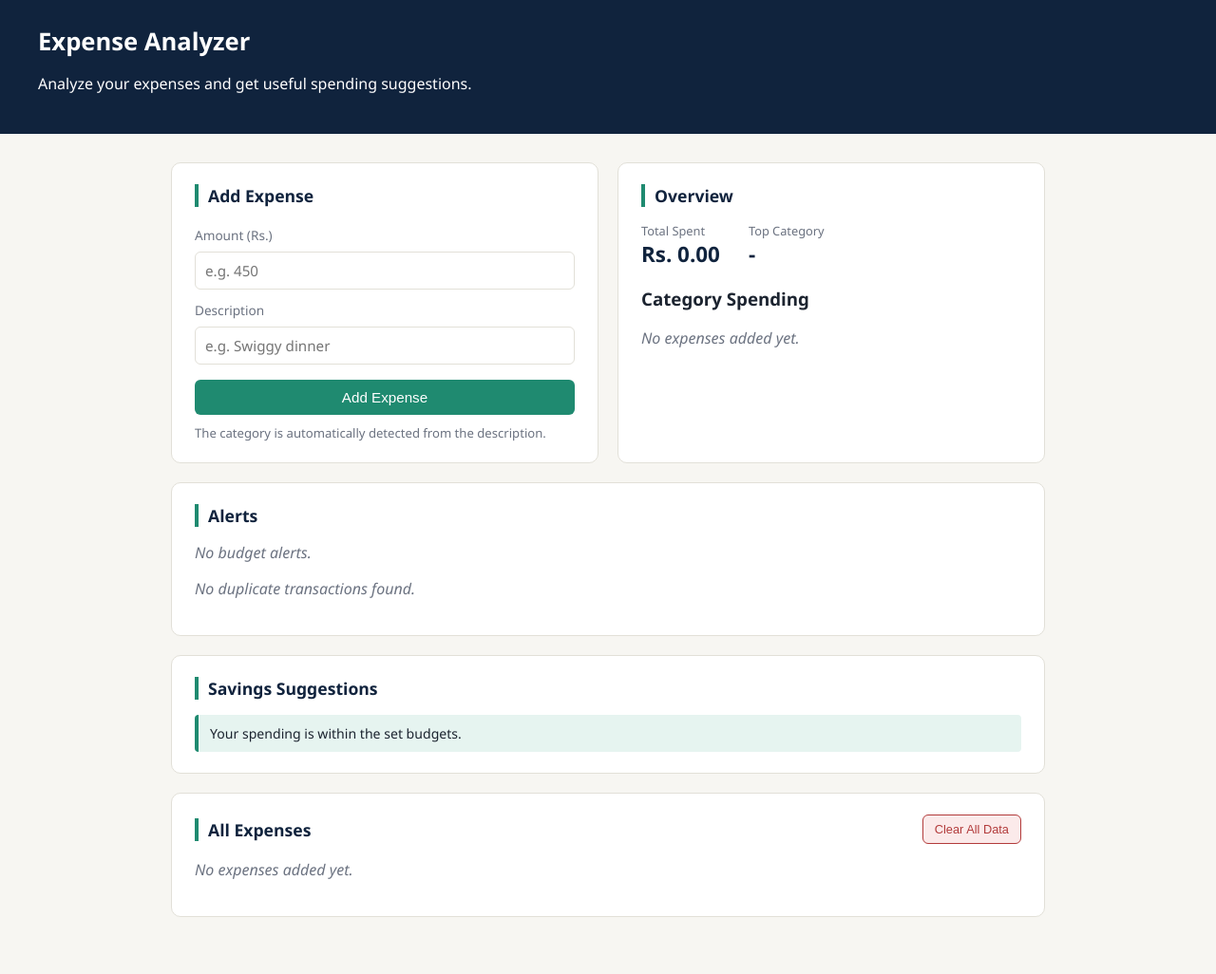
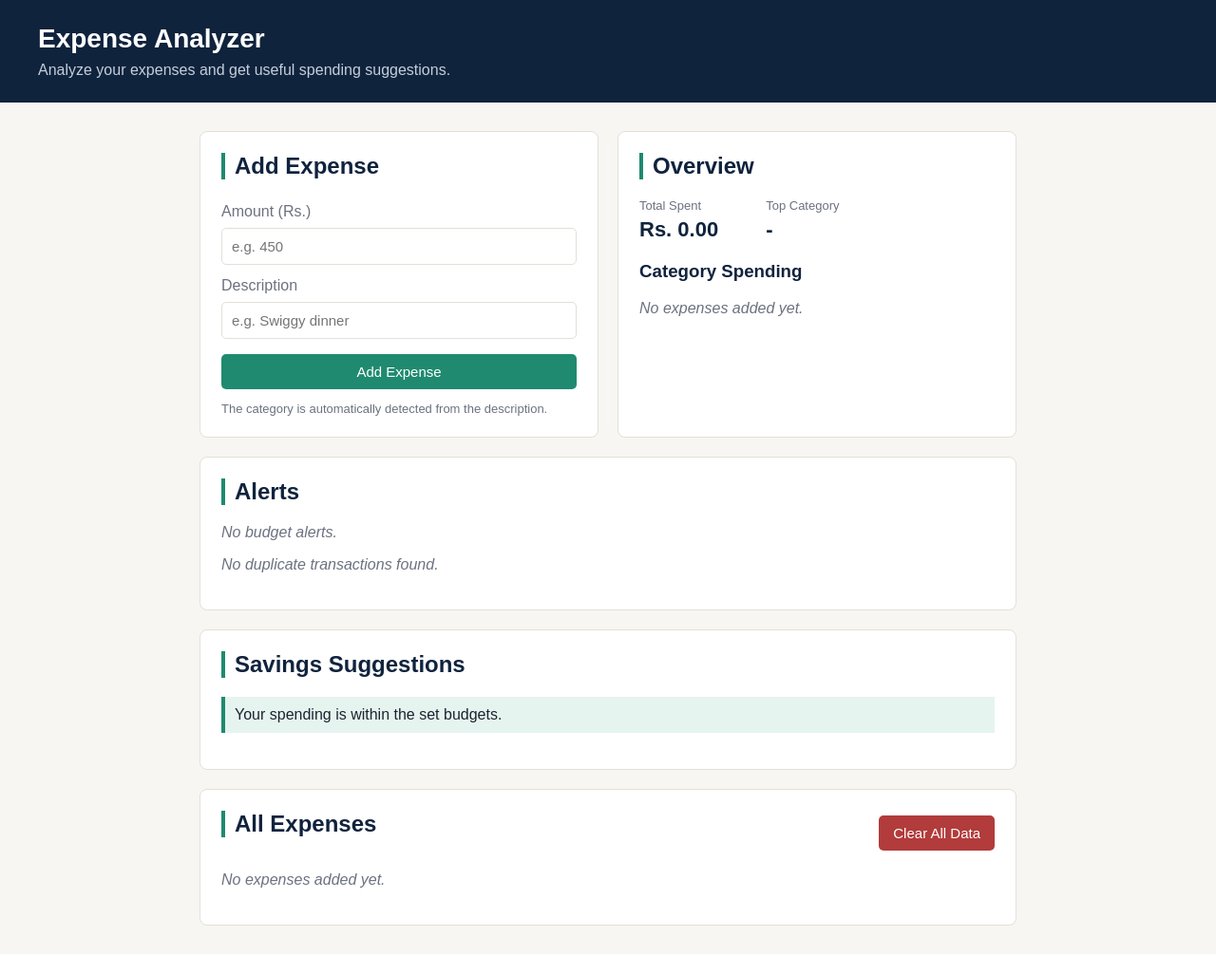
Before and after one commit to AkshatzOG/expense-analyzer, a Flask app: page / in a window 1280 px wide. Shown: the whole page at 95% size. After the commit the page ends 1005 px from the top, so only its background shows below. Run offline with Flask 3, Linux system fonts and the light colour scheme.

Commit message:
Refactor CSS for improved styling and layout
Updated CSS variables, adjusted layout styles, and modified element padding and margins for improved design consistency.

```diff
--- a/static/style.css
+++ b/static/style.css
@@ -11,94 +11,75 @@
     --danger-light: #fbeaea;
 }
 
+
 * {
     box-sizing: border-box;
 }
 
+
 body {
     margin: 0;
-  font-family: 'Segoe UI', system-ui, -apple-system, sans-serif;
+    font-family: Arial, sans-serif;
     background: var(--paper);
     color: var(--text);
 }
 
+
 .topbar {
     background: var(--navy);
     color: white;
-  padding: 26px 40px;
+    padding: 25px 40px;
 }
+
 
 .topbar h1 {
     margin: 0;
-  font-size: 1.6rem;
+    font-size: 28px;
 }
 
-.topbar .tagline {
-  margin: 6px 0 0;
-  color: #b7c4d6;
-  font-size: 0.9rem;
+
+.topbar p {
+    margin: 8px 0 0;
+    color: #c5cfdb;
 }
 
+
 .layout {
-  max-width: 960px;
-  margin: 0 auto;
-  padding: 30px 20px 60px;
+    max-width: 900px;
+    margin: auto;
+    padding: 30px 20px;
     display: grid;
     grid-template-columns: 1fr 1fr;
     gap: 20px;
 }
 
-.card.wide {
-  grid-column: 1 / -1;
-}
-
-@media (max-width: 720px) {
-  .layout {
-    grid-template-columns: 1fr;
-  }
-}
 
 .card {
     background: var(--card);
     border: 1px solid var(--border);
-  border-radius: 10px;
-  padding: 22px 24px;
+    border-radius: 8px;
+    padding: 22px;
 }
 
+
+.wide {
+    grid-column: 1 / -1;
+}
+
+
 .card h2 {
-  margin: 0 0 16px;
-  font-size: 1.1rem;
+    margin-top: 0;
     color: var(--navy);
     border-left: 4px solid var(--teal);
     padding-left: 10px;
 }
 
-.card-header-row {
-  display: flex;
-  justify-content: space-between;
-  align-items: center;
-  margin-bottom: 16px;
+
+.card h3 {
+    color: var(--navy);
+    margin-top: 20px;
 }
 
-.card-header-row h2 {
-  margin: 0;
-}
-
-.danger-btn {
-  margin-top: 0;
-  padding: 7px 12px;
-  background: var(--danger-light);
-  color: var(--danger);
-  border: 1px solid var(--danger);
-  border-radius: 6px;
-  font-size: 0.8rem;
-  cursor: pointer;
-}
-
-.danger-btn:hover {
-  background: var(--danger);
-  color: white;
-}
 
 form {
     display: flex;
@@ -106,174 +87,185 @@ form {
     gap: 8px;
 }
 
+
 label {
-  font-size: 0.85rem;
     color: var(--text-muted);
-  margin-top: 4px;
+    margin-top: 5px;
 }
 
+
 input {
-  padding: 9px 10px;
+    padding: 10px;
     border: 1px solid var(--border);
-  border-radius: 6px;
-  font-size: 0.95rem;
-  font-family: inherit;
+    border-radius: 5px;
+    font-size: 15px;
 }
+
 
 input:focus {
     outline: 2px solid var(--teal);
-  outline-offset: 1px;
 }
+
 
 button {
     margin-top: 8px;
-  padding: 10px 16px;
+    padding: 10px 15px;
     background: var(--teal);
     color: white;
     border: none;
-  border-radius: 6px;
-  font-size: 0.95rem;
+    border-radius: 5px;
     cursor: pointer;
+    font-size: 15px;
 }
+
 
 button:hover {
     background: #187560;
 }
 
-.banner {
-  background: var(--teal-light);
-  color: var(--teal);
-  padding: 8px 12px;
-  border-radius: 6px;
-  font-size: 0.9rem;
-  margin: 0 0 6px;
+
+.hint {
+    color: var(--text-muted);
+    font-size: 13px;
+    margin-bottom: 0;
 }
 
-.hint {
-  font-size: 0.82rem;
-  color: var(--text-muted);
-  margin: 10px 0 0;
-}
-
-.analyze-link, .back-link {
-  display: inline-block;
-  margin-top: 16px;
-  color: var(--teal);
-  text-decoration: none;
-  font-weight: 600;
-  font-size: 0.9rem;
-}
-
-.analyze-link:hover, .back-link:hover {
-  text-decoration: underline;
-}
-
-table {
-  width: 100%;
-  border-collapse: collapse;
-  font-size: 0.9rem;
-}
-
-th, td {
-  text-align: left;
-  padding: 9px 8px;
-  border-bottom: 1px solid var(--border);
-}
-
-th {
-  color: var(--text-muted);
-  font-weight: 600;
-  font-size: 0.78rem;
-  text-transform: uppercase;
-  letter-spacing: 0.04em;
-}
-
-.tag {
-  background: var(--teal-light);
-  color: var(--teal);
-  padding: 2px 8px;
-  border-radius: 10px;
-  font-size: 0.8rem;
-}
-
-.amount {
-  font-weight: 600;
-}
 
 .stats {
     display: flex;
-  gap: 30px;
-  margin-bottom: 18px;
+    gap: 50px;
+    margin-bottom: 20px;
 }
+
 
 .stat {
     display: flex;
     flex-direction: column;
 }
 
+
 .stat-label {
-  font-size: 0.8rem;
     color: var(--text-muted);
+    font-size: 13px;
 }
 
+
 .stat-value {
-  font-size: 1.4rem;
-  font-weight: 600;
     color: var(--navy);
+    font-size: 22px;
+    font-weight: bold;
+    margin-top: 5px;
 }
 
-.category-bars {
+
+.category {
     display: flex;
-  flex-direction: column;
-  gap: 10px;
+    justify-content: space-between;
+    padding: 10px;
+    margin: 7px 0;
+    background: #f5f5f5;
+    border-radius: 5px;
 }
 
-.category-row {
-  display: grid;
-  grid-template-columns: 90px 1fr 90px;
-  align-items: center;
-  gap: 10px;
-  font-size: 0.85rem;
+
+.alerts-list,
+.suggestions-list {
+    list-style: none;
+    padding: 0;
 }
 
-.category-bar-track {
-  background: var(--teal-light);
-  border-radius: 4px;
-  height: 10px;
-  overflow: hidden;
-}
-
-.category-bar-fill {
-  background: var(--teal);
-  height: 100%;
-}
-
-.alerts-list, .suggestions-list {
-  list-style: none;
-  margin: 0;
-  padding: 0;
-  display: flex;
-  flex-direction: column;
-  gap: 8px;
-}
 
 .alerts-list li {
     background: var(--danger-light);
     border-left: 4px solid var(--danger);
-  padding: 10px 12px;
-  border-radius: 4px;
-  font-size: 0.88rem;
+    padding: 10px;
+    margin: 8px 0;
 }
+
 
 .suggestions-list li {
     background: var(--teal-light);
     border-left: 4px solid var(--teal);
-  padding: 10px 12px;
-  border-radius: 4px;
-  font-size: 0.88rem;
+    padding: 10px;
+    margin: 8px 0;
 }
+
 
 .empty {
     color: var(--text-muted);
     font-style: italic;
 }
+
+
+.card-header-row {
+    display: flex;
+    justify-content: space-between;
+    align-items: center;
+}
+
+
+.card-header-row form {
+    display: block;
+}
+
+
+.danger-btn {
+    background: var(--danger);
+    margin-top: 0;
+}
+
+
+.danger-btn:hover {
+    background: #8f2e2e;
+}
+
+
+table {
+    width: 100%;
+    border-collapse: collapse;
+}
+
+
+th,
+td {
+    text-align: left;
+    padding: 10px;
+    border-bottom: 1px solid var(--border);
+}
+
+
+th {
+    color: var(--text-muted);
+    font-size: 13px;
+}
+
+
+.amount {
+    font-weight: bold;
+}
+
+
+.tag {
+    background: var(--teal-light);
+    color: var(--teal);
+    padding: 4px 8px;
+    border-radius: 10px;
+    font-size: 13px;
+}
+
+
+@media (max-width: 700px) {
+
+    .layout {
+        grid-template-columns: 1fr;
+    }
+
+    .wide {
+        grid-column: auto;
+    }
+
+    .stats {
+        gap: 25px;
+    }
+
+}
```
Lines whose indentation alone changed are shown as unchanged.
